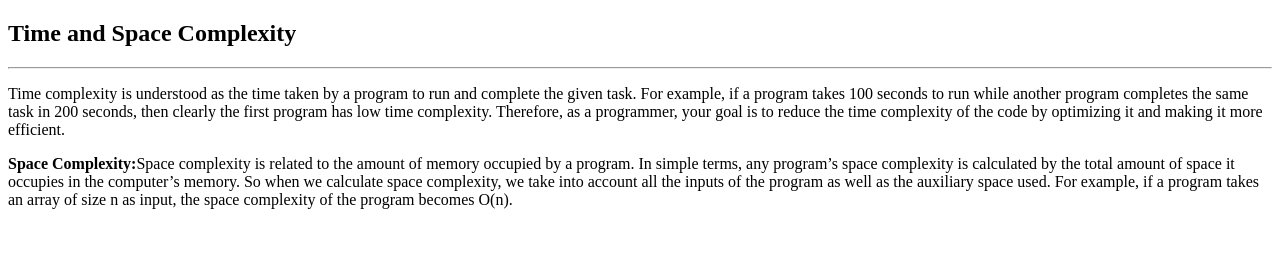
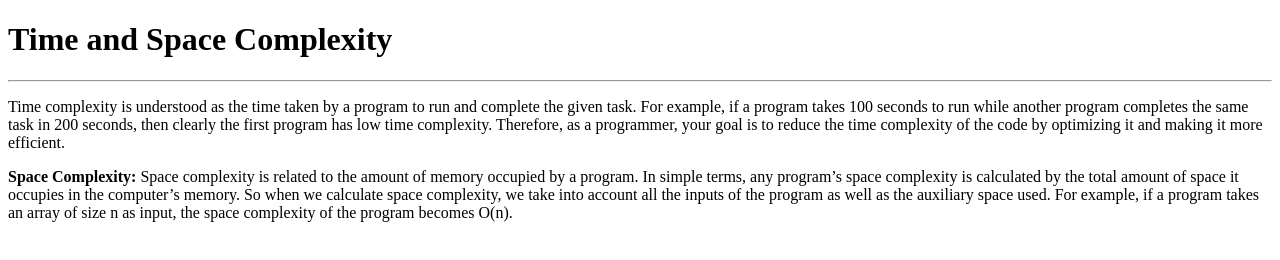
Before and after one commit to acciojob/time-and-space-complexity-PritamKumarSaha, a website: page main.html in a window 1280 px wide. Drawn offline with Linux system fonts and the light colour scheme.

Commit message:
created a submission

```diff
--- a/main.html
+++ b/main.html
@@ -8,12 +8,12 @@
 
 <body>
 	<!-- the entire body must be written by student -->
-	<h2>Time and Space Complexity</h1>
+	<h1>Time and Space Complexity</h1>
 	<hr>
 	<p>Time complexity is understood as the time taken by a program to run and complete the given task. For example, if a program takes 100 seconds to run while another program completes the same task in 200 seconds, then clearly the first program has low time complexity. Therefore, as a programmer, your goal is to reduce the time complexity of the code by optimizing it and making it more efficient.</p>
 <!-- 	<br> -->
-	<p><b>Space Complexity:</b>Space complexity is related to the amount of memory occupied by a program. In simple terms, any program’s space complexity is calculated by the total amount of space it occupies in the computer’s memory. So when we calculate space complexity, we take into account all the inputs of the program as well as the auxiliary space used. For example, if a program takes an array of size n as input, the space complexity of the program becomes O(n).</p>
-    <script type="text/javascript" src="./script.js">
+	<p><b>Space Complexity: </b>Space complexity is related to the amount of memory occupied by a program. In simple terms, any program’s space complexity is calculated by the total amount of space it occupies in the computer’s memory. So when we calculate space complexity, we take into account all the inputs of the program as well as the auxiliary space used. For example, if a program takes an array of size n as input, the space complexity of the program becomes O(n).</p>
+	<script type="text/javascript" src="./script.js">
 </script>
 
 </body>
```
